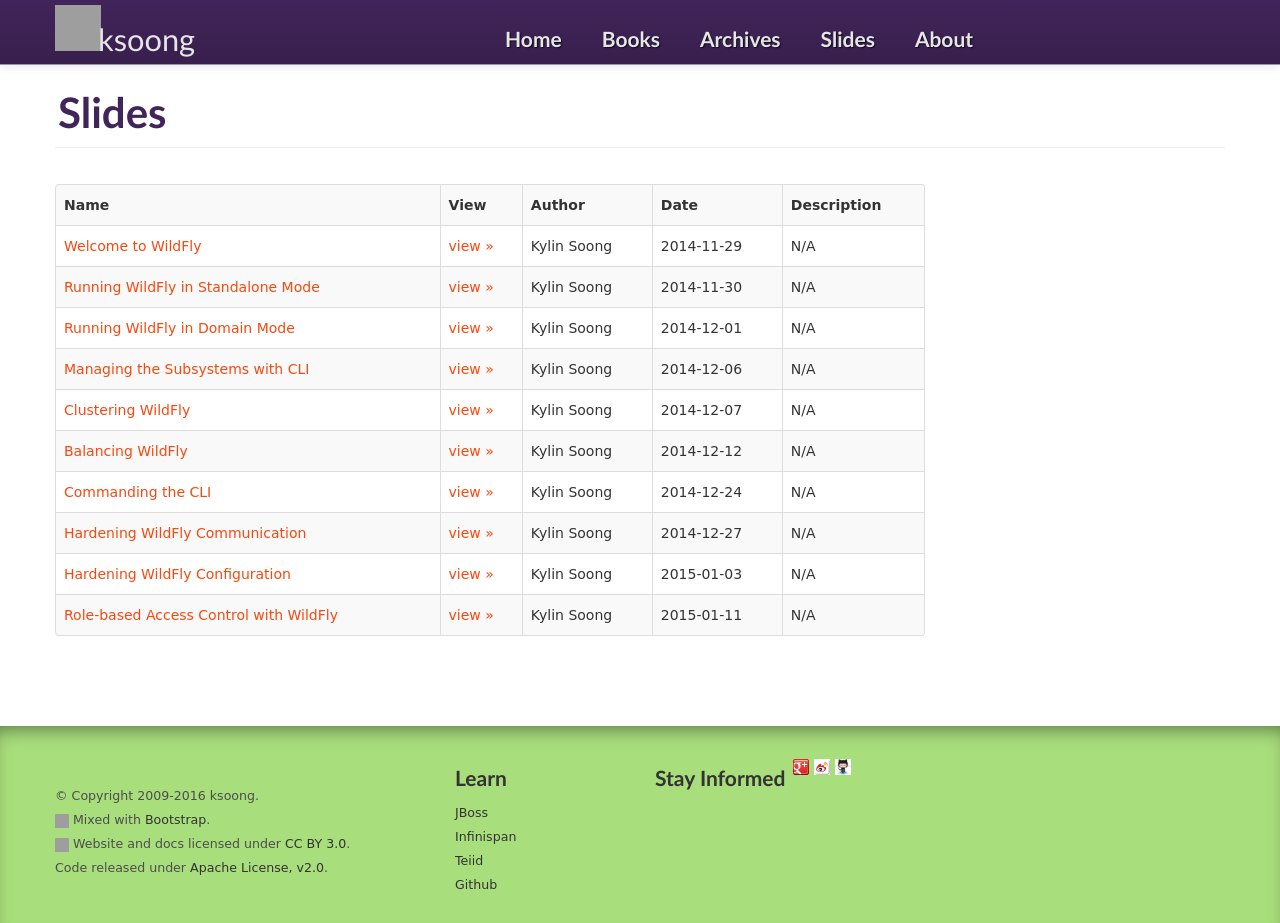
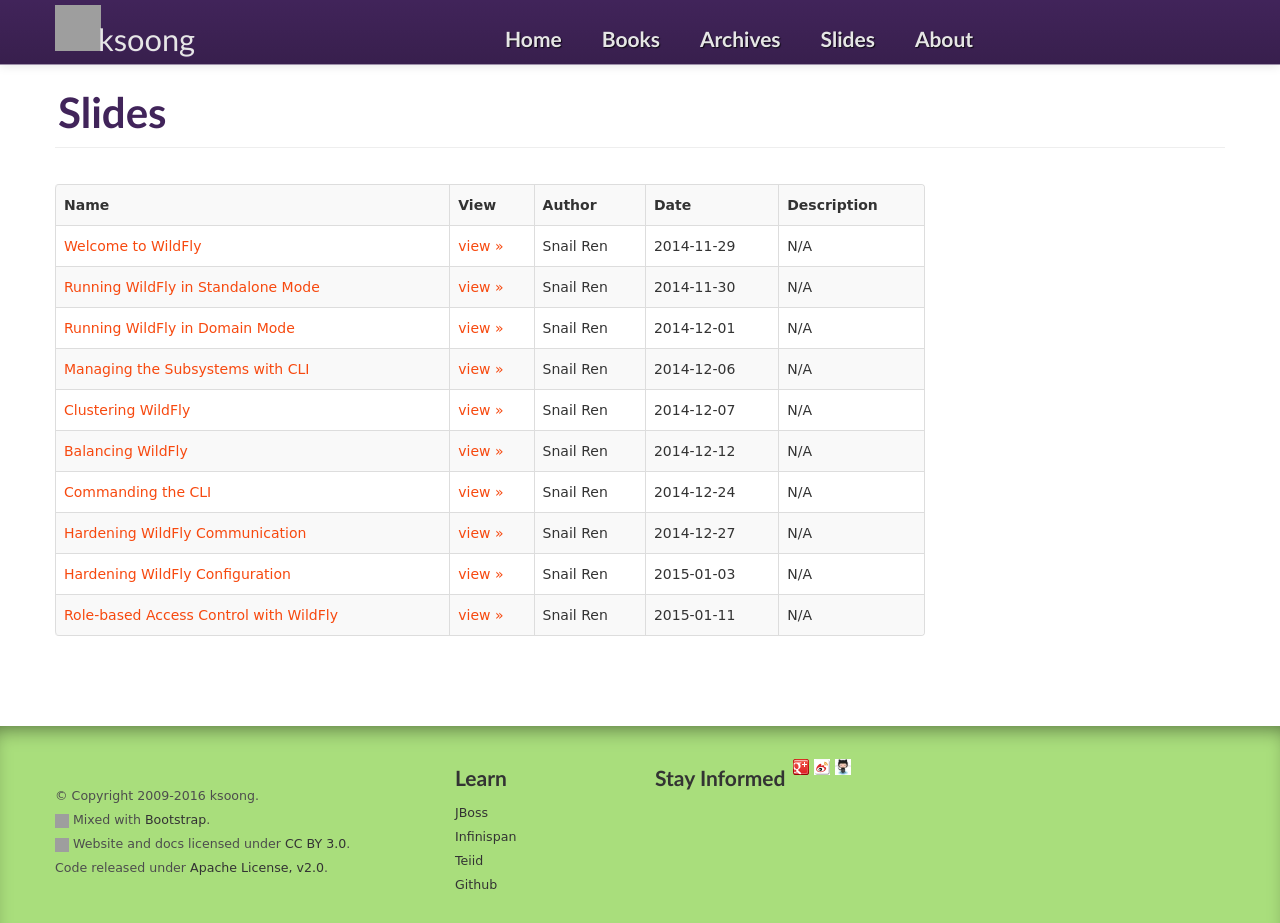
Before and after one commit to SnailJie/SnailJie.github.io, a Jekyll site: the page built from slide/wildfly/admin/index.html, in a window 1280 px wide and 923 px high. Built offline with Jekyll 4.4.1, drawn with Linux system fonts in a browser that asks for light colours; comment, search, counter and statistics services are not loaded; grey boxes are pictures that could not be loaded.

```diff
--- a/_config.yml
+++ b/_config.yml
@@ -1,12 +1,12 @@
 # Site settings
-title: Kylin Soong . Blog
-email: kylinsoong.1214@gmail.com
-description: "Kylin Soong Blog"
+title: Snail Jie . Blog
+email: snailren@126.com
+description: "Jie Ren Blog"
 #baseurl: ""
-url: ksoong.org
-twitter_username: kylinsoong
-github_username:  kylinsoong
-author: Kylin Soong
+url: snail.ren
+#twitter_username: kylinsoong
+github_username:  SnailJie
+author: Snail Ren
 
 
 # Build settings
```
Also changed, not shown: 404.md (+1 -1 lines).
